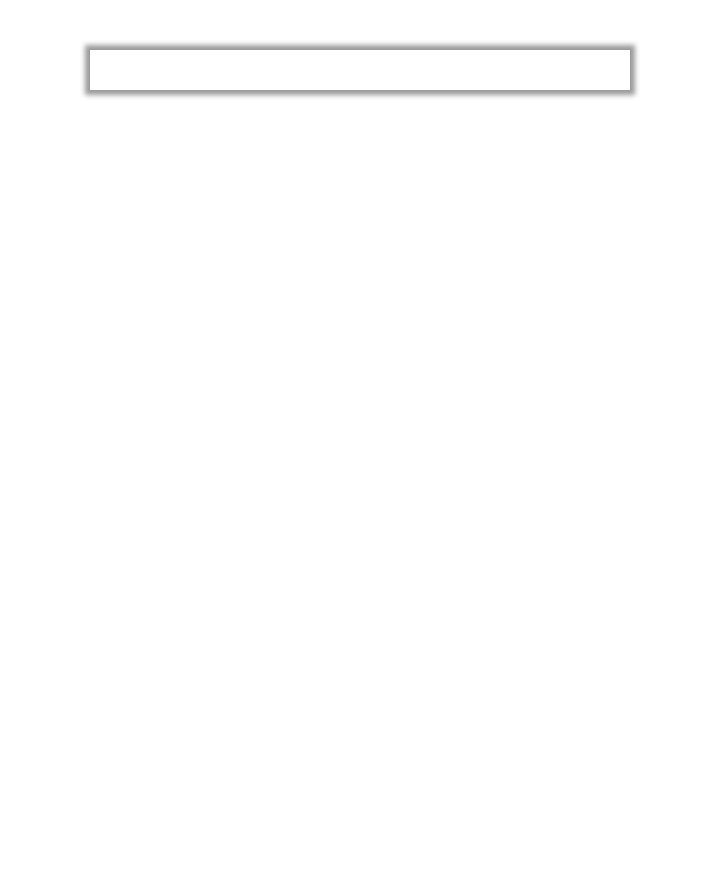
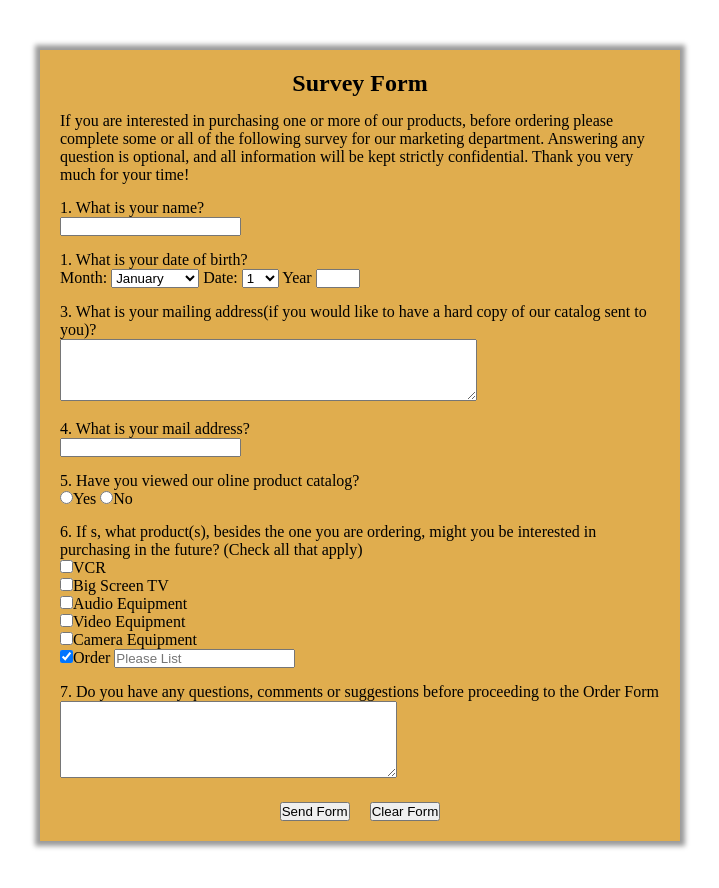
Before and after one commit to atuandev/htcnw, a plain HTML site: page Bai17/html/index.html in a window 1280 px wide. Shown: the whole page, without its empty margins (280-999 px from the left). Before the commit the page ends 800 px from the top, so only its background shows below. Drawn offline with Linux system fonts and the light colour scheme.

Commit message:
update 18

```diff
--- a/Bai17/css/style.css
+++ b/Bai17/css/style.css
@@ -4,8 +4,29 @@
 }
 
 .container {
-  width: 500px;
+  width: 600px;
   box-shadow: 0 0 5px 5px rgba(0, 0, 0, 0.4);
   margin: 50px auto;
   padding: 20px;
+  background-color: rgb(224, 173, 78);
 }
+
+h2 {
+  text-align: center;
+}
+
+p {
+  margin-top: 15px;
+}
+
+.date-box input {
+  width: 40px;
+}
+
+.btn {
+  display: flex;
+  align-items: center;
+  justify-content: center;
+  gap: 20px;
+  margin-top: 20px;
+}
--- a/Bai17/html/index.html
+++ b/Bai17/html/index.html
@@ -8,6 +8,122 @@
     <title>Bai 17</title>
   </head>
   <body>
-    <div class="container"></div>
+    <div class="container">
+      <h2>Survey Form</h2>
+      <p>
+        If you are interested in purchasing one or more of our products, before
+        ordering please complete some or all of the following survey for our
+        marketing department. Answering any question is optional, and all
+        information will be kept strictly confidential. Thank you very much for
+        your time!
+      </p>
+      <form class="form" action="#">
+        <div class="form-group">
+          <p for="#">1. What is your name?</p>
+          <input type="text" name="" id="" />
+        </div>
+        <div class="form-group">
+          <p for="#">1. What is your date of birth?</p>
+          <div class="date-box">
+            <label for="">Month: </label>
+            <select name="Month" id="month">
+              <option value="">January</option>
+              <option value="">February</option>
+              <option value="">March</option>
+              <option value="">April</option>
+              <option value="">May</option>
+              <option value="">June</option>
+              <option value="">July</option>
+              <option value="">August</option>
+              <option value="">September</option>
+              <option value="">October</option>
+              <option value="">November</option>
+              <option value="">December</option>
+            </select>
+            <label for="#">Date: </label>
+            <select name="Date" id="date">
+              <option value="">1</option>
+              <option value="">2</option>
+              <option value="">3</option>
+              <option value="">4</option>
+              <option value="">5</option>
+              <option value="">6</option>
+              <option value="">7</option>
+              <option value="">8</option>
+              <option value="">9</option>
+              <option value="">10</option>
+              <option value="">11</option>
+              <option value="">12</option>
+              <option value="">13</option>
+              <option value="">14</option>
+              <option value="">15</option>
+              <option value="">16</option>
+              <option value="">17</option>
+              <option value="">18</option>
+              <option value="">19</option>
+              <option value="">20</option>
+              <option value="">21</option>
+              <option value="">22</option>
+              <option value="">23</option>
+              <option value="">24</option>
+              <option value="">25</option>
+              <option value="">26</option>
+              <option value="">27</option>
+              <option value="">28</option>
+              <option value="">29</option>
+              <option value="">30</option>
+              <option value="">31</option>
+            </select>
+            <label for="">Year</label>
+            <input type="text" />
+          </div>
+        </div>
+        <div class="form-group">
+          <p for="">
+            3. What is your mailing address(if you would like to have a hard
+            copy of our catalog sent to you)?
+          </p>
+          <textarea name="" id="" cols="50" rows="4"></textarea>
+        </div>
+        <div class="form-group">
+          <p>4. What is your mail address?</p>
+          <input type="text" />
+        </div>
+        <div class="form-group">
+          <p>5. Have you viewed our oline product catalog?</p>
+          <input type="radio" />Yes <input type="radio" />No
+        </div>
+        <div class="form-group checkbox-form">
+          <p>
+            6. If s, what product(s), besides the one you are ordering, might
+            you be interested in purchasing in the future? (Check all that
+            apply)
+          </p>
+          <input type="checkbox" name="" id="" />VCR
+          <br />
+          <input type="checkbox" name="" id="" />Big Screen TV
+          <br />
+          <input type="checkbox" name="" id="" />Audio Equipment
+          <br />
+          <input type="checkbox" name="" id="" />Video Equipment
+          <br />
+          <input type="checkbox" name="" id="" />Camera Equipment
+          <br />
+          <input type="checkbox" name="" id="" checked />Order
+          <input type="text" placeholder="Please List" />
+        </div>
+        <div class="form-group">
+          <p>
+            7. Do you have any questions, comments or suggestions before
+            proceeding to the Order Form
+          </p>
+          <textarea name="" id="" cols="40" rows="5"></textarea>
+        </div>
+        <div class="btn">
+          <button>Send Form</button>
+          <button>Clear Form</button>
+        </div>
+      </form>
+    </div>
   </body>
 </html>
--- /dev/null
+++ b/Bai18/style.css
@@ -0,0 +1,12 @@
+* {
+  padding: 0;
+  margin: 0;
+}
+
+.container {
+  width: 600px;
+  box-shadow: 0 0 5px 5px rgba(0, 0, 0, 0.4);
+  margin: 50px auto;
+  padding: 20px;
+  /* background-color: rgb(224, 173, 78); */
+}
```
Also changed, not shown: Bai18/index.html (added, +13 -0 lines).
